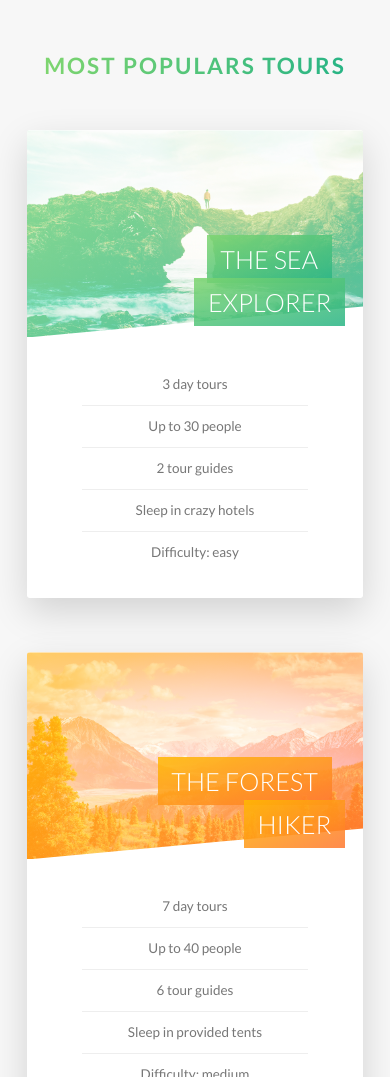
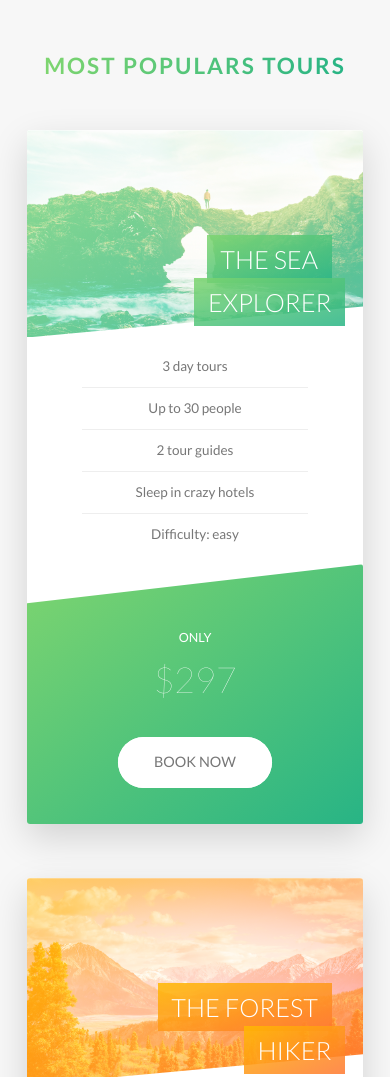
Before and after one commit to byteab/awesome-webpage-opensource, a website: page index.html in a window 390 px wide. Shown: the part 2960-4037 px from the top of the page. Drawn offline with Linux system fonts and the light colour scheme.

Commit message:
making cards responsive

```diff
--- a/sass/components/_card.scss
+++ b/sass/components/_card.scss
@@ -177,4 +177,57 @@
         font-size: 6rem;
         font-weight: 100;
     }
+
+    @include respond(tab-port) {
+
+        height: auto;
+        border-radius: 3px;
+        background-color: $color-white;
+        box-shadow: 0 1.5rem 4rem rgba($color: $color-black, $alpha: .15);
+
+        &__side {
+            height: auto;
+            position: relative;
+            box-shadow: none;
+
+
+            &--back {
+
+                transform: rotateY(0);
+                clip-path: polygon(0 15%, 100% 0, 100% 100%, 0 100%);
+                -webkit-clip-path: polygon(0 15%, 100% 0, 100% 100%, 0 100%);
+
+            }
+        }
+
+        &:hover &__side--front {
+            transform: rotateY(0);
+        }
+
+        &__details {
+            padding: 1rem 3rem;
+        }
+
+        // FRONT SIDE STYLING
+
+        &__cta {
+
+            position: relative;
+            top: 0;
+            left: 0;
+            transform: translate(0);
+            width: 100%;
+            padding: 7rem 4rem 4rem 4rem;
+        }
+
+        &__price-box {
+            margin-bottom: 3rem;
+        }
+
+        &__price-value {
+
+            font-size: 4rem;
+        }
+
+    }
 }
```
Also changed, not shown: css/style.css, 1 other file.
